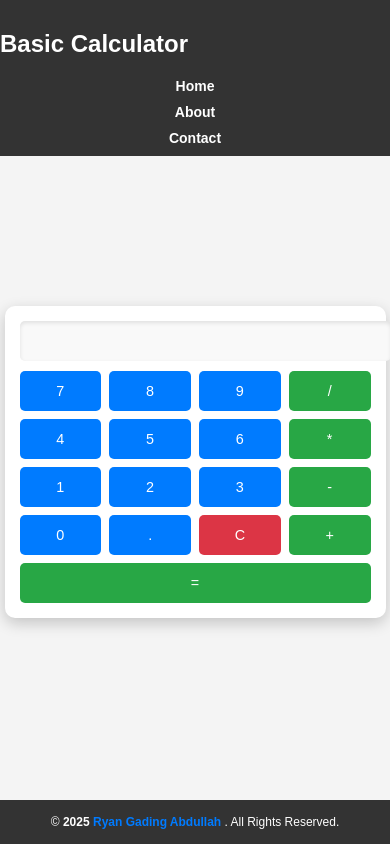
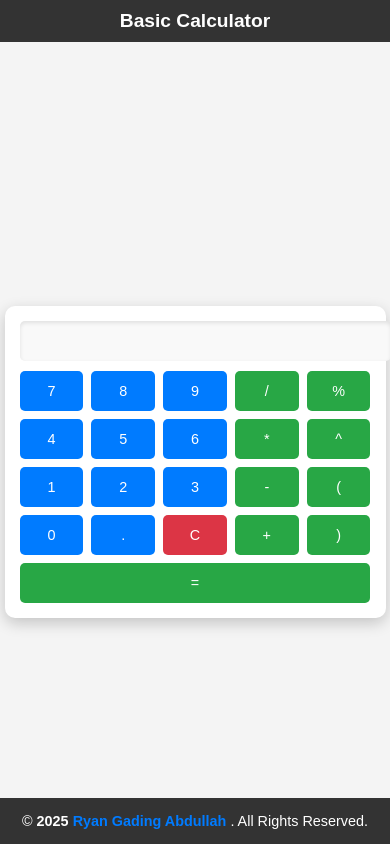
Before and after one commit to RyanGA09/BasicCalculatorWeb, a plain HTML site: page index.html in a window 390 px wide. Drawn offline with Linux system fonts and the light colour scheme.

Commit message:
update index.html, styles.css, & scripts.js

```diff
--- a/assets/css/styles.css
+++ b/assets/css/styles.css
@@ -17,6 +17,20 @@ body {
   top: 0;
   width: 100%;
   z-index: 1000;
+}
+
+.navbar-container {
+  display: flex;
+  justify-content: space-between;
+  align-items: center;
+}
+
+/* Navbar Title */
+.navbar-title {
+  font-size: 1.5rem;
+  font-weight: bold;
+  margin: 0;
+  color: white;
 }
 
 .navbar-links {
@@ -69,7 +83,7 @@ body {
 
 .buttons {
   display: grid;
-  grid-template-columns: repeat(4, 1fr);
+  grid-template-columns: repeat(5, 1fr);
   gap: 10px;
 }
 
@@ -131,6 +145,15 @@ body {
 
 /* Responsiveness */
 @media screen and (max-width: 768px) {
+  .navbar-container {
+    flex-direction: column;
+    gap: 10px;
+  }
+
+  .navbar-title {
+    font-size: 1.2rem;
+  }
+
   .navbar-links {
     flex-direction: column;
     align-items: center;
@@ -157,7 +180,9 @@ body {
   }
 
   .footer {
-    font-size: 12px;
+    text-align: center;
+    font-size: 0.9rem;
+    /* font-size: 12px; */
     padding: 15px;
   }
 }
--- a/assets/js/scripts.js
+++ b/assets/js/scripts.js
@@ -10,9 +10,20 @@ function clearDisplay() {
 
 function calculate() {
   try {
-    display.value = eval(display.value);
+    // Ganti operator ^ dengan Math.pow
+    const expression = display.value.replace(/\^/g, "**");
+
+    // Evaluasi ekspresi
+    const result = eval(expression);
+
+    if (!isFinite(result)) {
+      display.value = result > 0 ? "∞" : "-∞";
+    } else if (isNaN(result)) {
+      display.value = "undefined (Invalid operation)";
+    } else {
+      display.value = result;
+    }
   } catch (error) {
-    alert("Invalid Expression");
-    clearDisplay();
+    display.value = "undefined (Invalid expression)";
   }
 }
--- a/index.html
+++ b/index.html
@@ -15,11 +15,11 @@
           <h1 class="navbar-title">Basic Calculator</h1>
 
           <!-- Navbar Links -->
-          <ul class="navbar-links">
+          <!-- <ul class="navbar-links">
             <li><a href="#home">Home</a></li>
             <li><a href="#about">About</a></li>
             <li><a href="#contact">Contact</a></li>
-          </ul>
+          </ul> -->
         </div>
       </nav>
     </header>
@@ -28,29 +28,38 @@
     <div class="calculator">
       <input type="text" class="display" id="display" disabled />
       <div class="buttons">
+        <!-- Row 1 -->
         <button class="button" onclick="appendValue('7')">7</button>
         <button class="button" onclick="appendValue('8')">8</button>
         <button class="button" onclick="appendValue('9')">9</button>
         <button class="button operator" onclick="appendValue('/')">/</button>
+        <button class="button operator" onclick="appendValue('%')">%</button>
 
+        <!-- Row 2 -->
         <button class="button" onclick="appendValue('4')">4</button>
         <button class="button" onclick="appendValue('5')">5</button>
         <button class="button" onclick="appendValue('6')">6</button>
         <button class="button operator" onclick="appendValue('*')">*</button>
+        <button class="button operator" onclick="appendValue('**')">^</button>
 
+        <!-- Row 3 -->
         <button class="button" onclick="appendValue('1')">1</button>
         <button class="button" onclick="appendValue('2')">2</button>
         <button class="button" onclick="appendValue('3')">3</button>
         <button class="button operator" onclick="appendValue('-')">-</button>
+        <button class="button operator" onclick="appendValue('(')">(</button>
 
+        <!-- Row 4 -->
         <button class="button" onclick="appendValue('0')">0</button>
         <button class="button" onclick="appendValue('.')">.</button>
         <button class="button clear" onclick="clearDisplay()">C</button>
         <button class="button operator" onclick="appendValue('+')">+</button>
+        <button class="button operator" onclick="appendValue(')')">)</button>
 
+        <!-- Row 5 -->
         <button
           class="button operator"
-          style="grid-column: span 4"
+          style="grid-column: span 5"
           onclick="calculate()"
         >
           =
```
